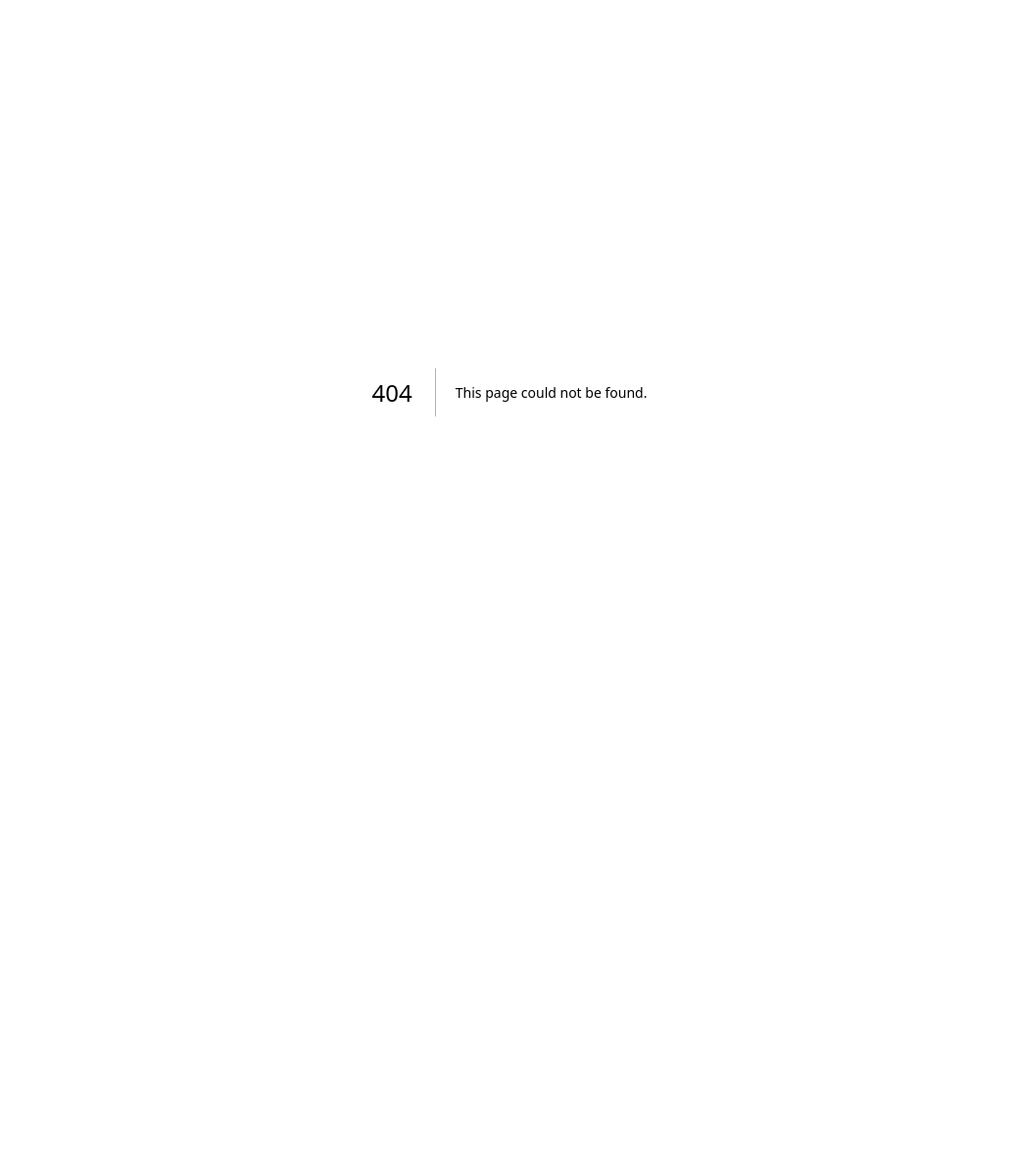
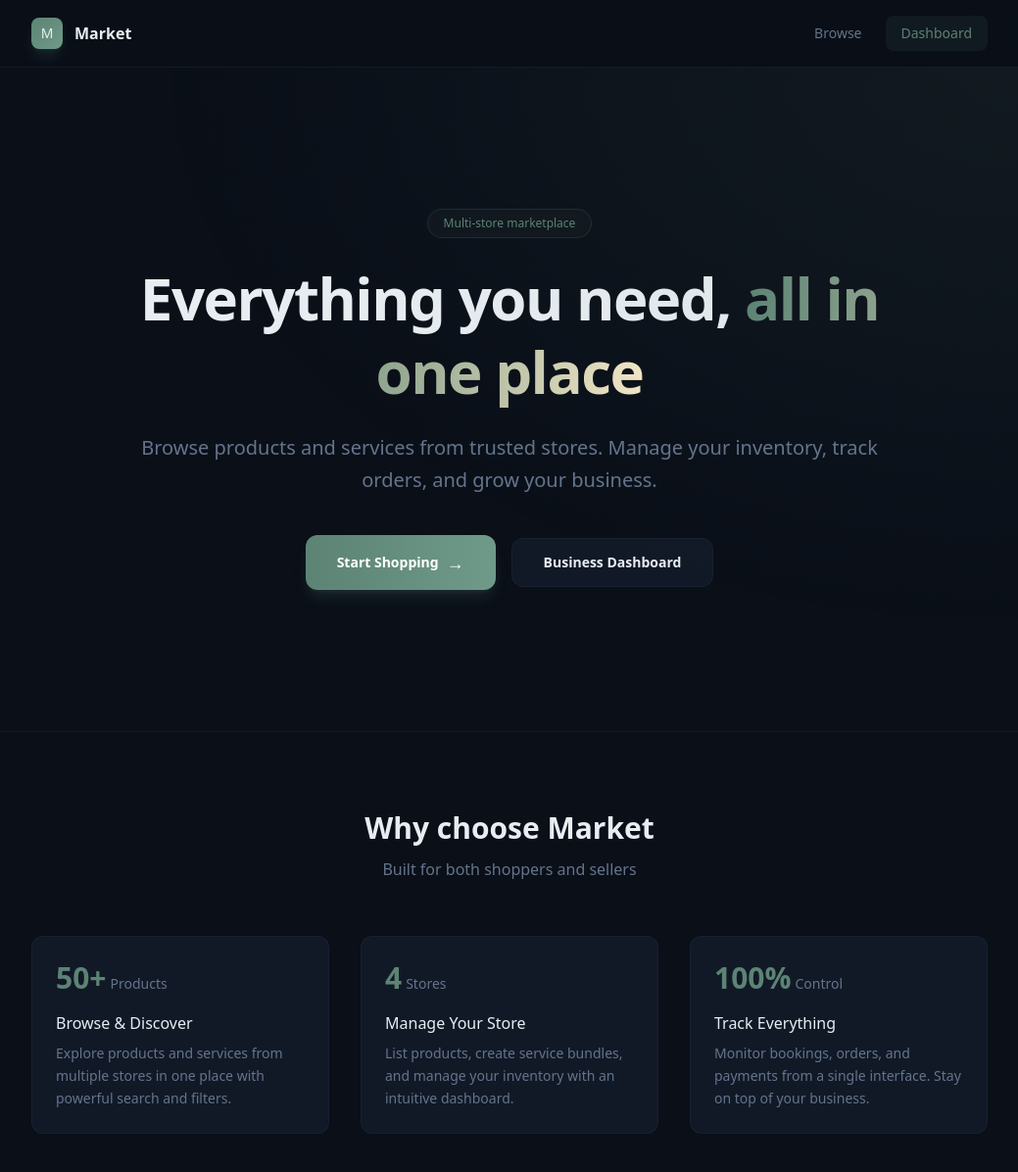
Before and after one commit to vishwask0014/multi-store-application, a Next.js app: page / in a window 1280 px wide. Before the commit this address had no page. Shown: the top 1196 px of the page at 98% size, without its empty margins (240-1279 px from the left). Before the commit the page ends 800 px from the top, so only its background shows below. Built offline with nearby package versions, Linux system fonts and the light colour scheme.

Commit message:
add landing page at root /

```diff
--- /dev/null
+++ b/app/page.tsx
@@ -0,0 +1,218 @@
+import Link from "next/link";
+
+export default function LandingPage() {
+  return (
+    <div className="min-h-screen bg-[var(--color-base)]">
+      <header className="border-b border-border/50 bg-base/80 backdrop-blur-xl">
+        <div className="mx-auto flex max-w-7xl items-center justify-between px-6 py-4 lg:px-8">
+          <div className="flex items-center gap-3">
+            <div className="flex h-8 w-8 items-center justify-center rounded-lg bg-gradient-to-br from-primary to-primary-hover text-sm font-medium shadow-lg shadow-primary/20">
+              M
+            </div>
+            <span className="text-base font-semibold text-text-primary">
+              Market
+            </span>
+          </div>
+          <nav className="flex items-center gap-6">
+            <Link
+              href="/shop"
+              className="text-sm font-medium text-text-muted transition-colors hover:text-text-primary"
+            >
+              Browse
+            </Link>
+            <Link
+              href="/dashboard"
+              className="rounded-lg bg-primary/10 px-4 py-2 text-sm font-medium text-primary transition-all duration-200 hover:bg-primary/20"
+            >
+              Dashboard
+            </Link>
+          </nav>
+        </div>
+      </header>
+
+      <section className="relative overflow-hidden">
+        <div className="pointer-events-none absolute inset-0 bg-[radial-gradient(ellipse_at_top_right,_var(--color-primary)_0%,_transparent_60%)] opacity-10" />
+        <div className="mx-auto max-w-7xl px-6 py-24 lg:px-8 lg:py-36">
+          <div className="mx-auto max-w-3xl text-center">
+            <span className="inline-flex items-center gap-2 rounded-full border border-primary/20 bg-primary/5 px-4 py-1.5 text-xs font-medium text-primary">
+              Multi-store marketplace
+            </span>
+            <h1 className="mt-6 text-4xl font-bold leading-tight tracking-tight text-text-primary sm:text-5xl lg:text-6xl">
+              Everything you need,{" "}
+              <span className="bg-gradient-to-r from-primary to-accent bg-clip-text text-transparent">
+                all in one place
+              </span>
+            </h1>
+            <p className="mt-6 text-lg leading-relaxed text-text-muted sm:text-xl">
+              Browse products and services from trusted stores. Manage your
+              inventory, track orders, and grow your business.
+            </p>
+            <div className="mt-10 flex flex-col items-center gap-4 sm:flex-row sm:justify-center">
+              <Link
+                href="/shop"
+                className="inline-flex items-center gap-2 rounded-xl bg-gradient-to-r from-primary to-primary-hover px-8 py-3.5 text-sm font-semibold text-white shadow-lg shadow-primary/20 transition-all duration-300 hover:shadow-xl hover:shadow-primary/30 active:scale-[0.98]"
+              >
+                Start Shopping
+                <span className="text-lg">&rarr;</span>
+              </Link>
+              <Link
+                href="/dashboard"
+                className="inline-flex items-center gap-2 rounded-xl border border-border/50 bg-surface px-8 py-3.5 text-sm font-semibold text-text-primary transition-all duration-300 hover:bg-surface-raised active:scale-[0.98]"
+              >
+                Business Dashboard
+              </Link>
+            </div>
+          </div>
+        </div>
+      </section>
+
+      <section className="border-t border-border/50">
+        <div className="mx-auto max-w-7xl px-6 py-20 lg:px-8">
+          <div className="text-center">
+            <h2 className="text-2xl font-semibold text-text-primary sm:text-3xl">
+              Why choose Market
+            </h2>
+            <p className="mt-3 text-text-muted">
+              Built for both shoppers and sellers
+            </p>
+          </div>
+          <div className="mt-14 grid gap-8 sm:grid-cols-2 lg:grid-cols-3">
+            {[
+              {
+                title: "Browse & Discover",
+                desc: "Explore products and services from multiple stores in one place with powerful search and filters.",
+                stat: "50+",
+                label: "Products",
+              },
+              {
+                title: "Manage Your Store",
+                desc: "List products, create service bundles, and manage your inventory with an intuitive dashboard.",
+                stat: "4",
+                label: "Stores",
+              },
+              {
+                title: "Track Everything",
+                desc: "Monitor bookings, orders, and payments from a single interface. Stay on top of your business.",
+                stat: "100%",
+                label: "Control",
+              },
+            ].map((item) => (
+              <div
+                key={item.title}
+                className="group rounded-xl border border-border/50 bg-surface p-6 transition-all duration-300 hover:border-border hover:shadow-lg hover:shadow-black/10"
+              >
+                <div className="flex items-baseline gap-1">
+                  <span className="text-3xl font-bold text-primary">
+                    {item.stat}
+                  </span>
+                  <span className="text-sm text-text-muted">{item.label}</span>
+                </div>
+                <h3 className="mt-4 text-base font-medium text-text-primary">
+                  {item.title}
+                </h3>
+                <p className="mt-2 text-sm leading-relaxed text-text-muted">
+                  {item.desc}
+                </p>
+              </div>
+            ))}
+          </div>
+        </div>
+      </section>
+
+      <section className="border-t border-border/50 bg-surface/30">
+        <div className="mx-auto max-w-7xl px-6 py-20 lg:px-8">
+          <div className="grid gap-10 lg:grid-cols-2 lg:gap-16">
+            <div>
+              <h2 className="text-2xl font-semibold text-text-primary sm:text-3xl">
+                For Shoppers
+              </h2>
+              <p className="mt-3 text-text-muted">
+                Discover curated products and services, add to cart, and checkout
+                seamlessly.
+              </p>
+              <ul className="mt-8 space-y-4">
+                {[
+                  "Browse products and services side by side",
+                  "Add items to cart with one click",
+                  "Track your orders and bookings",
+                ].map((item) => (
+                  <li
+                    key={item}
+                    className="flex items-start gap-3 text-sm text-text-muted"
+                  >
+                    <span className="mt-0.5 flex h-5 w-5 shrink-0 items-center justify-center rounded-full bg-primary/10 text-[11px] text-primary">
+                      &check;
+                    </span>
+                    {item}
+                  </li>
+                ))}
+              </ul>
+              <Link
+                href="/shop"
+                className="mt-8 inline-flex items-center gap-2 rounded-lg border border-border/50 bg-surface px-5 py-2.5 text-sm font-medium text-text-primary transition-all duration-200 hover:bg-surface-raised"
+              >
+                Start Shopping
+                <span>&rarr;</span>
+              </Link>
+            </div>
+            <div>
+              <h2 className="text-2xl font-semibold text-text-primary sm:text-3xl">
+                For Sellers
+              </h2>
+              <p className="mt-3 text-text-muted">
+                List your products, create service offerings, and grow your
+                business.
+              </p>
+              <ul className="mt-8 space-y-4">
+                {[
+                  "Create and manage your store",
+                  "List products and service bundles",
+                  "View bookings and analytics",
+                ].map((item) => (
+                  <li
+                    key={item}
+                    className="flex items-start gap-3 text-sm text-text-muted"
+                  >
+                    <span className="mt-0.5 flex h-5 w-5 shrink-0 items-center justify-center rounded-full bg-accent/10 text-[11px] text-accent">
+                      &check;
+                    </span>
+                    {item}
+                  </li>
+                ))}
+              </ul>
+              <Link
+                href="/dashboard"
+                className="mt-8 inline-flex items-center gap-2 rounded-lg bg-gradient-to-r from-primary to-primary-hover px-5 py-2.5 text-sm font-medium text-white shadow-lg shadow-primary/20 transition-all duration-300 hover:shadow-xl hover:shadow-primary/30"
+              >
+                Go to Dashboard
+                <span>&rarr;</span>
+              </Link>
+            </div>
+          </div>
+        </div>
+      </section>
+
+      <footer className="border-t border-border/50">
+        <div className="mx-auto flex max-w-7xl flex-col items-center justify-between gap-4 px-6 py-8 sm:flex-row lg:px-8">
+          <p className="text-sm text-text-muted">
+            &copy; {new Date().getFullYear()} Market. All rights reserved.
+          </p>
+          <div className="flex items-center gap-6">
+            <Link
+              href="/shop"
+              className="text-sm text-text-muted transition-colors hover:text-text-primary"
+            >
+              Shop
+            </Link>
+            <Link
+              href="/dashboard"
+              className="text-sm text-text-muted transition-colors hover:text-text-primary"
+            >
+              Dashboard
+            </Link>
+          </div>
+        </div>
+      </footer>
+    </div>
+  );
+}
```
